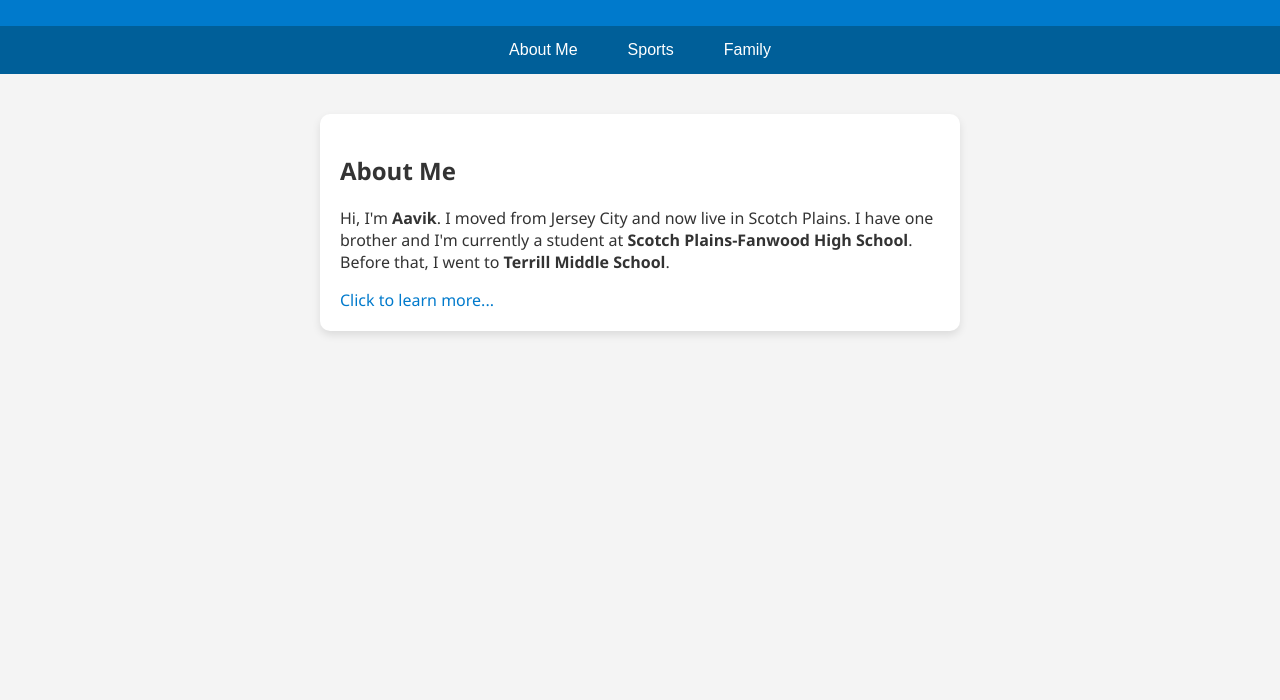
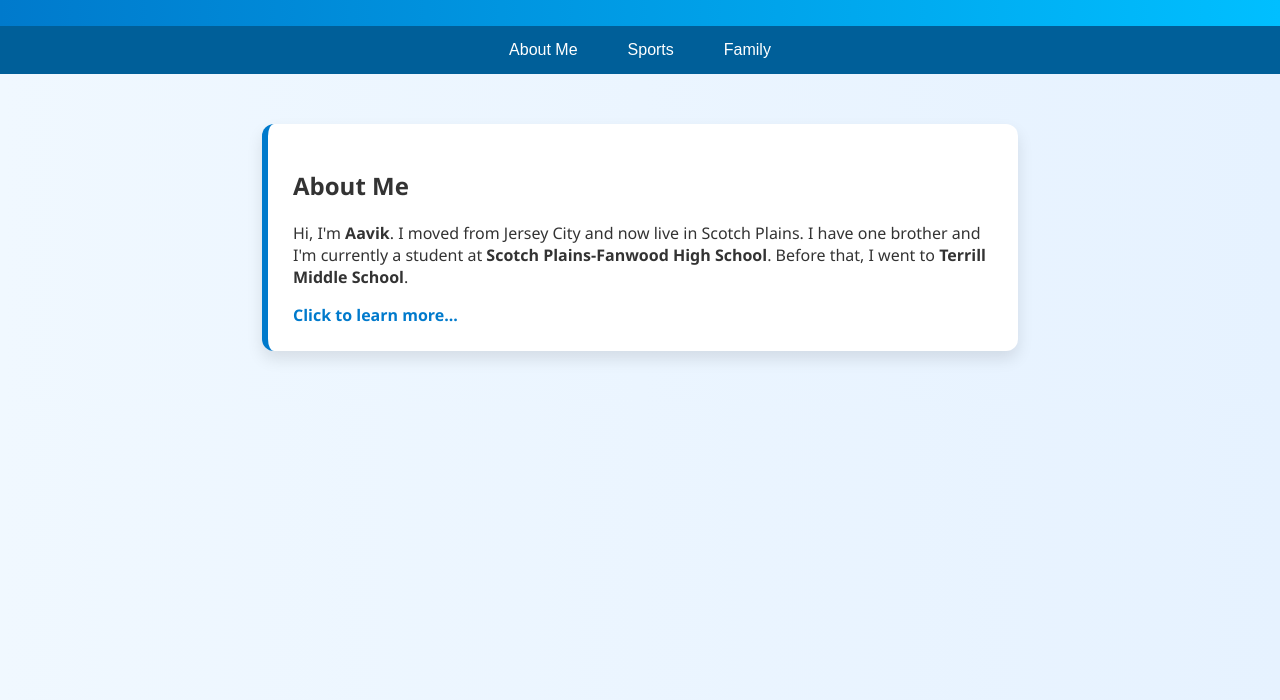
Before and after one commit to Bumvik/CS-Final2025, a plain HTML site: page index.html in a window 1280 px wide. Shown: the part 100-800 px from the top of the page. Drawn offline with Linux system fonts and the light colour scheme.

Commit message:
Update index.html

```diff
--- a/index.html
+++ b/index.html
@@ -7,20 +7,24 @@
   body {
     font-family: 'Segoe UI', sans-serif;
     margin: 0;
-      background-color: #f4f4f4;
+    background: linear-gradient(to right, #f0f8ff, #e6f2ff);
     color: #333;
   }
+
   header {
-      background-color: #007acc;
+    background: linear-gradient(to right, #007acc, #00bfff);
     color: white;
     padding: 20px;
     text-align: center;
+    box-shadow: 0 4px 8px rgba(0,0,0,0.1);
   }
+
   nav {
     display: flex;
     justify-content: center;
-      background-color: #005f99;
+    background: #005f99;
   }
+
   nav button {
     background: none;
     border: none;
@@ -28,45 +32,63 @@
     padding: 15px 25px;
     cursor: pointer;
     font-size: 16px;
-      transition: background 0.3s;
+    transition: background 0.3s, transform 0.2s;
   }
+
   nav button:hover {
-      background-color: #004974;
+    background-color: #007acc;
+    transform: scale(1.05);
   }
+
   section {
     display: none;
-      padding: 20px;
+    padding: 30px 20px;
     animation: fadeIn 0.5s ease-in;
   }
+
   section.active {
     display: block;
   }
+
   .card {
     background: white;
-      padding: 20px;
-      border-radius: 10px;
+    padding: 25px;
+    border-radius: 12px;
     margin: 20px auto;
-      max-width: 600px;
-      box-shadow: 0 4px 8px rgba(0,0,0,0.1);
-      transition: transform 0.3s;
+    max-width: 700px;
+    box-shadow: 0 8px 16px rgba(0,0,0,0.1);
+    transition: transform 0.3s, box-shadow 0.3s;
+    border-left: 6px solid #007acc;
   }
+
   .card:hover {
     transform: scale(1.02);
+    box-shadow: 0 12px 24px rgba(0,0,0,0.15);
   }
+
   .expandable {
     cursor: pointer;
     color: #007acc;
-      margin-top: 10px;
+    margin-top: 15px;
+    font-weight: bold;
   }
+
+  .expandable:hover {
+    text-decoration: underline;
+  }
+
   .hidden-text {
     display: none;
     margin-top: 10px;
+    color: #444;
   }
+
   @keyframes fadeIn {
     from {opacity: 0;}
     to {opacity: 1;}
   }
 </style>
+
 </head>
 <body>
 
```
Lines whose indentation alone changed are shown as unchanged.
